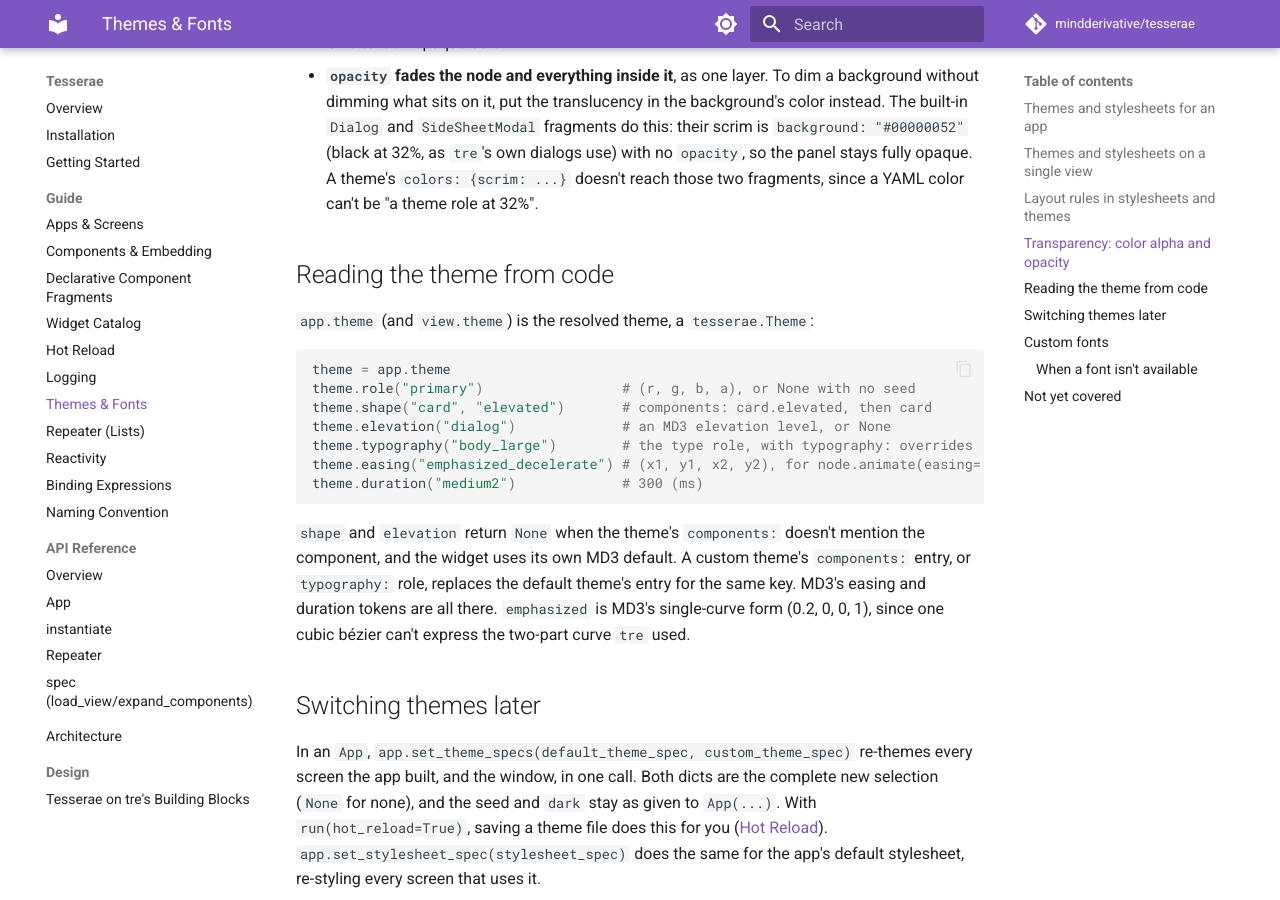
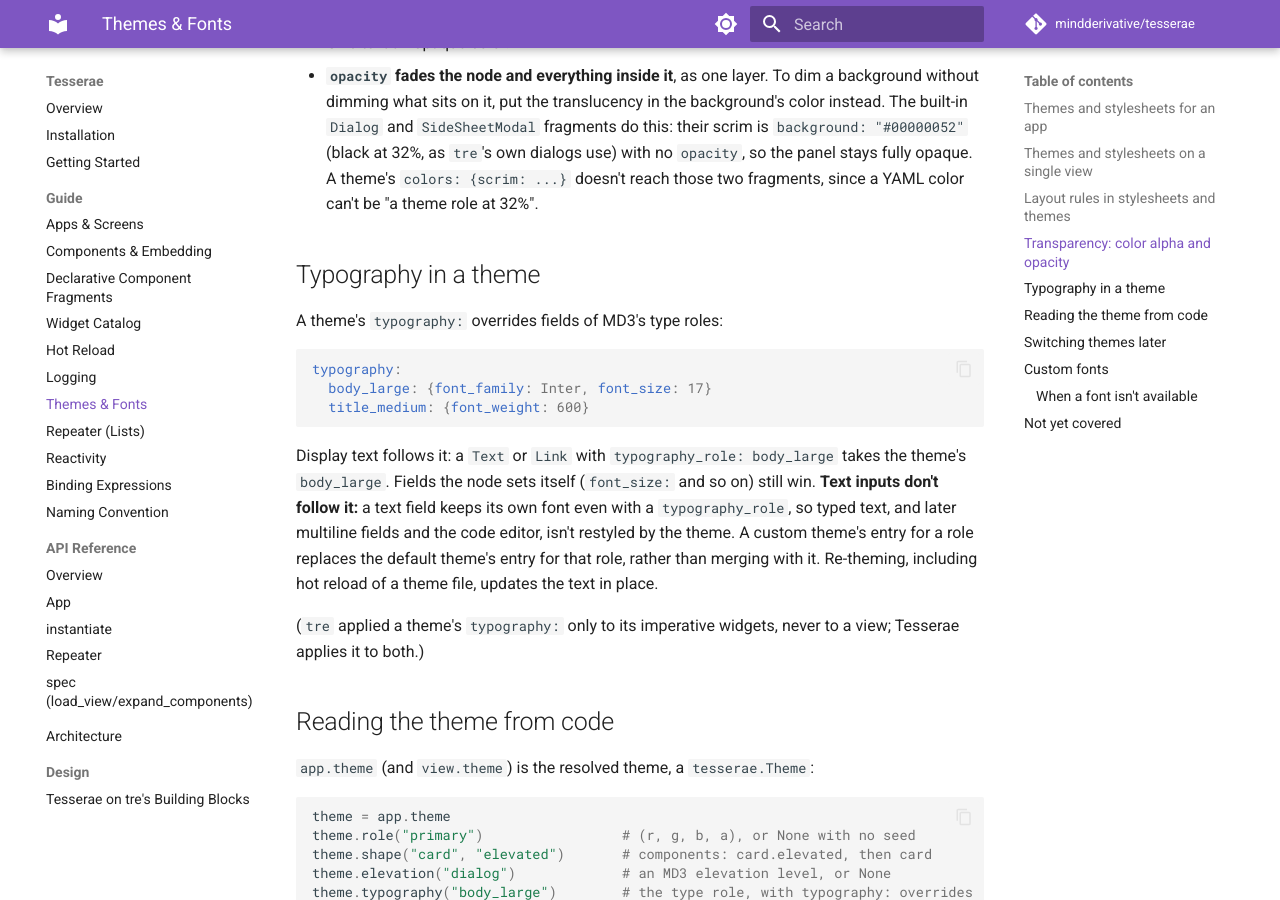
Before and after one commit to mindderivative/tesserae, an MkDocs documentation site: the page built from docs/guide/themes-and-fonts.md, in a window 1280 px wide and 900 px high, scrolled down 1849 px. Built offline with MkDocs 1.6.1 and Material for MkDocs 9.7.7, drawn with Linux system fonts in a browser that asks for light colours; comment, search, counter and statistics services are not loaded.

Commit message:
M38 Phase 2: theme typography for display text in views
A theme's typography: overrides now style a Text's or Link's typography_role
(default theme, then custom; a node's own fields win); text inputs keep their
own font (M38 Q1). Carried on the cascade's prepared layers, so builds, patches,
re-themes and components all see it. 1019 -> 1029.

Co-Authored-By: Claude Opus 5.5 <noreply@anthropic.com>

````diff
--- a/docs/guide/themes-and-fonts.md
+++ b/docs/guide/themes-and-fonts.md
@@ -92,6 +92,28 @@ Since `tre` 0.3.4, two things work the way they do in CSS:
   `colors: {scrim: ...}` doesn't reach those two fragments, since a YAML
   color can't be "a theme role at 32%".
 
+## Typography in a theme
+
+A theme's `typography:` overrides fields of MD3's type roles:
+
+```yaml
+typography:
+  body_large: {font_family: Inter, font_size: 17}
+  title_medium: {font_weight: 600}
+```
+
+Display text follows it: a `Text` or `Link` with `typography_role:
+body_large` takes the theme's `body_large`. Fields the node sets itself
+(`font_size:` and so on) still win. **Text inputs don't follow it:** a
+text field keeps its own font even with a `typography_role`, so typed
+text, and later multiline fields and the code editor, isn't restyled by
+the theme. A custom theme's entry for a role replaces the default
+theme's entry for that role, rather than merging with it. Re-theming,
+including hot reload of a theme file, updates the text in place.
+
+(`tre` applied a theme's `typography:` only to its imperative widgets,
+never to a view; Tesserae applies it to both.)
+
 ## Reading the theme from code
 
 `app.theme` (and `view.theme`) is the resolved theme, a `tesserae.Theme`:
````
Also changed, not shown: BUILD_TRACKER.md (+6 -6 lines), LOG.md (+7 -0 lines), PLAN.md (+3 -1 lines), 2 other files.
